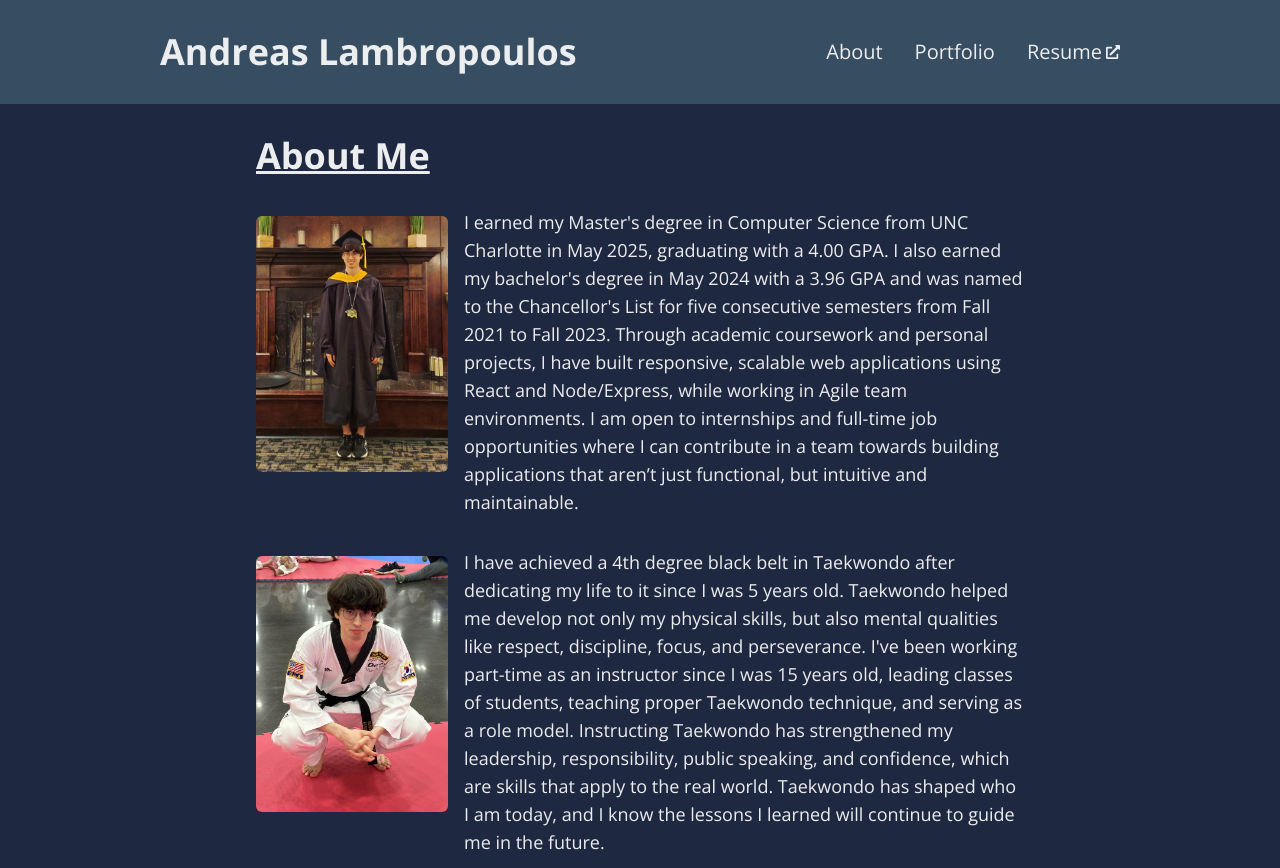
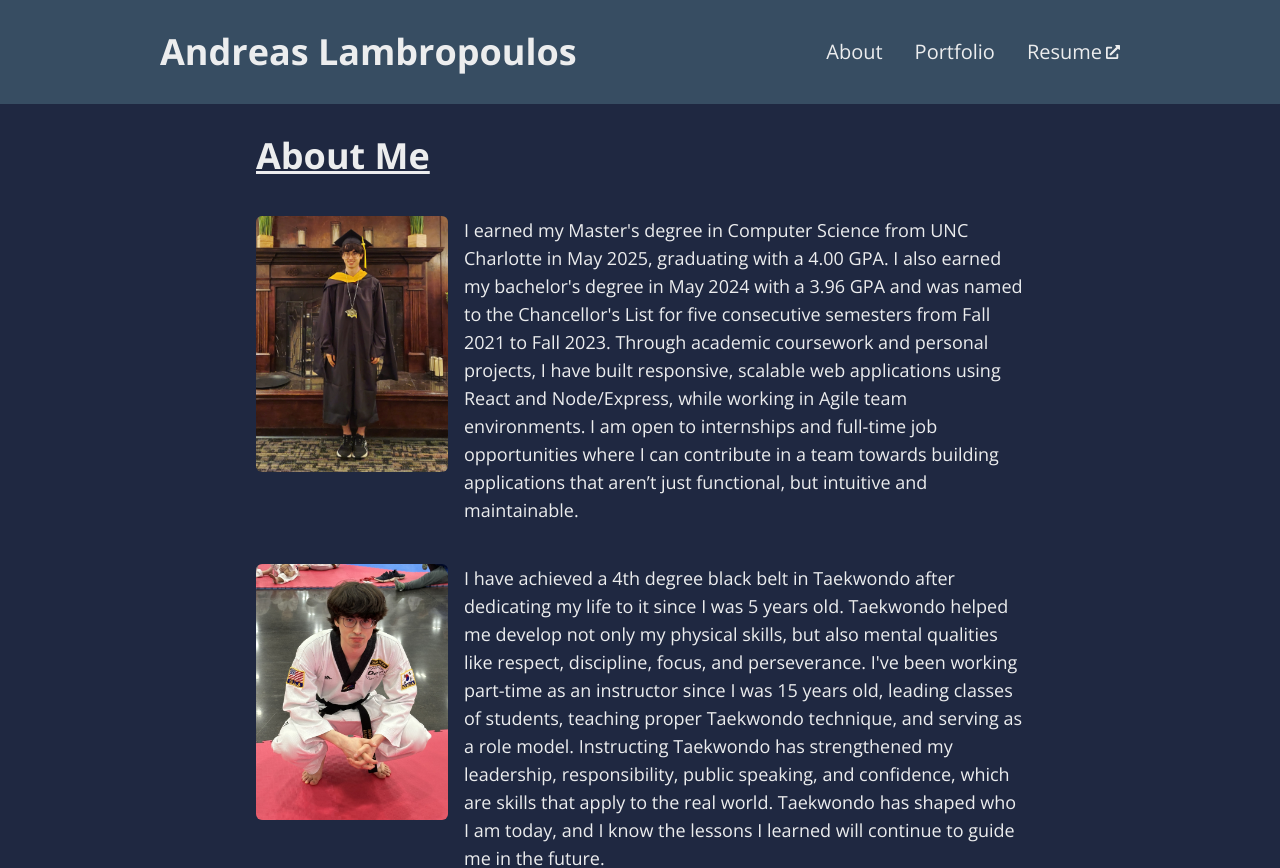
Before and after one commit to andlamb2002/portfolio, a React (Vite) app: page /about in a window 1280 px wide. Shown: the top 868 px of the page. Built offline with nearby package versions, Linux system fonts and the light colour scheme.

Commit message:
Consistent alignment of about section

```diff
--- a/src/Components/AboutSection.jsx
+++ b/src/Components/AboutSection.jsx
@@ -5,7 +5,7 @@ const AboutSection = ({ img, alt, text }) => {
         <div className="flex flex-col lg:flex-row items-start">
             <img src={img} alt={alt} className="lg:mt-2 w-48 h-64 flex-shrink-0 object-cover rounded-md"/>
             <article>
-                <p className="mt-4 lg:mt-0 lg:ml-4 text-lg">{text}</p>
+                <p className="mt-4 lg:mt-2 lg:ml-4 text-lg">{text}</p>
             </article>
         </div>
     );
```
